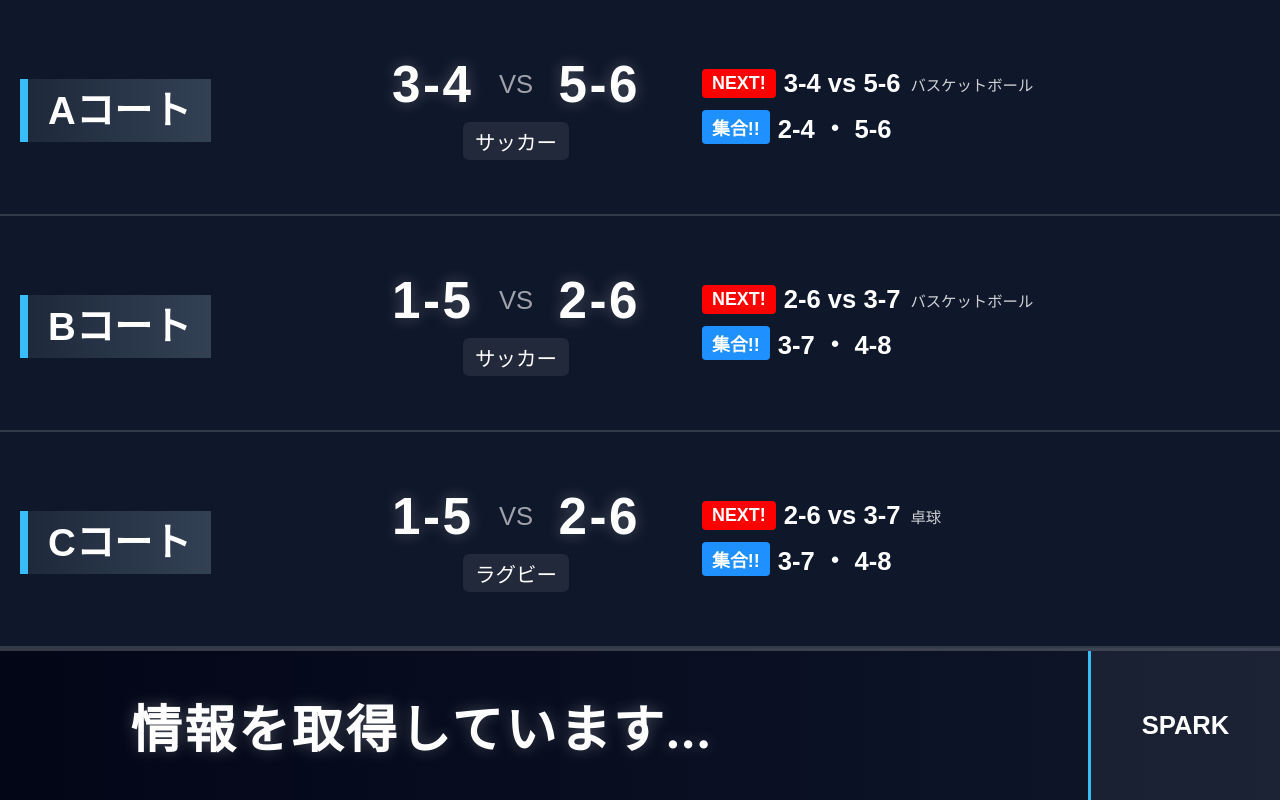
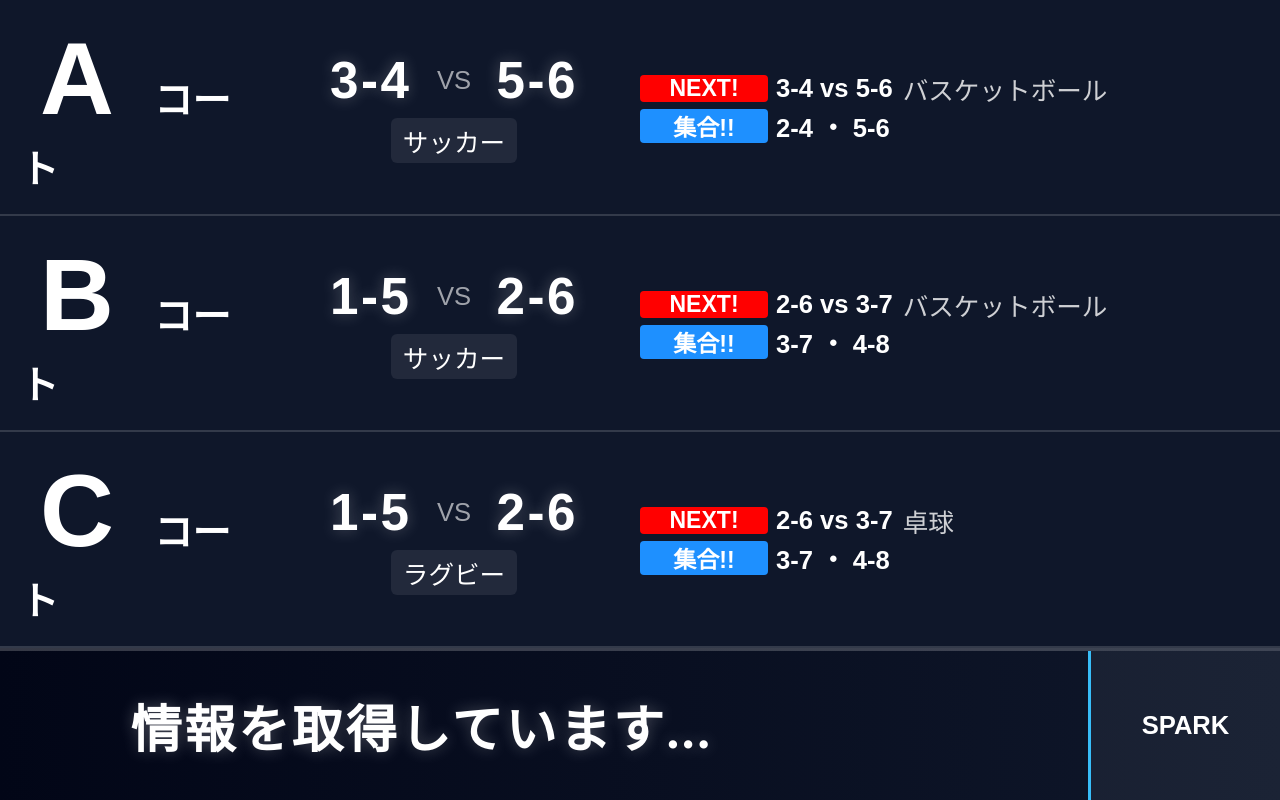
Before and after one commit to LingXuan-Li/kuromaku, a Flask app: page / in a window 1280 px wide. Run offline with Flask 3, Linux system fonts and the light colour scheme; data comes from the database, SQL or seed files in the repository; some web fonts are replaced.

Commit message:
dashboard/message UIブラッシュアップ
Co-authored-by: Copilot <copilot@github.com>

```diff
--- a/static/css/dashboard.css
+++ b/static/css/dashboard.css
@@ -36,15 +36,19 @@ body {
 
 /* ===== 左：コート ===== */
 .field {
-  width: 25%;
+  width: 20%;
 }
 
 .field-name {
   font-size: 3vw;
   font-weight: 900;
-  background: linear-gradient(90deg, #1e293b, #334155);
   padding: 10px 20px;
-  border-left: 8px solid #38bdf8;
+}
+
+.field-name-large {
+  font-size: 8vw;
+  font-weight: 900;
+  padding: 10px 20px;
 }
 
 /* ===== 中央：試合情報 ===== */
@@ -107,7 +111,7 @@ body {
 
 /* ===== 下段：ゲーム名 ===== */
 .game-name {
-  font-size: 1.6vw;
+  font-size: 2vw;
   margin-top: 8px;
   padding: 4px 12px;
   background: rgba(255,255,255,0.08);
@@ -116,11 +120,10 @@ body {
 
 /* ===== 右：NEXT / 集合 ===== */
 .next-info {
-  width: 45%;
+  width: 50%;
   display: flex;
   flex-direction: column;
   justify-content: center;
-  gap: 10px;
 }
 
 /* 行 */
@@ -133,11 +136,17 @@ body {
 /* ラベル共通 */
 .next,
 .gathering {
-  font-size: 1.4vw;
+  font-size: 1.8vw;
   font-weight: bold;
   padding: 4px 10px;
   margin-right: 8px;
   border-radius: 4px;
+  display: inline-flex;
+  align-items: center;
+  justify-content: center;
+  width: 10vw;
+  padding: 0;
+  text-align: center;
 }
 
 /* NEXT */
@@ -162,7 +171,7 @@ body {
 
 /* NEXTの試合名 */
 .next-game-name {
-  font-size: 1.2vw;
+  font-size: 2vw;
   margin-left: 10px;
   opacity: 0.8;
 }
--- a/templates/dashboard.html
+++ b/templates/dashboard.html
@@ -10,7 +10,7 @@
 
 <div id="field-a">
   <div class="field">
-    <span class="field-name">Aコート</span>
+    <span class="field-name-large">A</span><span class="field-name">コート</span>
   </div>
 
   <div class="match-info">
@@ -47,7 +47,7 @@
 
 <div id="field-b">
   <div class="field">
-    <span class="field-name">Bコート</span>
+    <span class="field-name-large">B</span><span class="field-name">コート</span>
   </div>
 
   <div class="match-info">
@@ -84,7 +84,7 @@
 
 <div id="field-c">
   <div class="field">
-    <span class="field-name">Cコート</span>
+    <span class="field-name-large">C</span><span class="field-name">コート</span>
   </div>
 
   <div class="match-info">
```
Also changed, not shown: static/css/message.css (+12 -5 lines).
